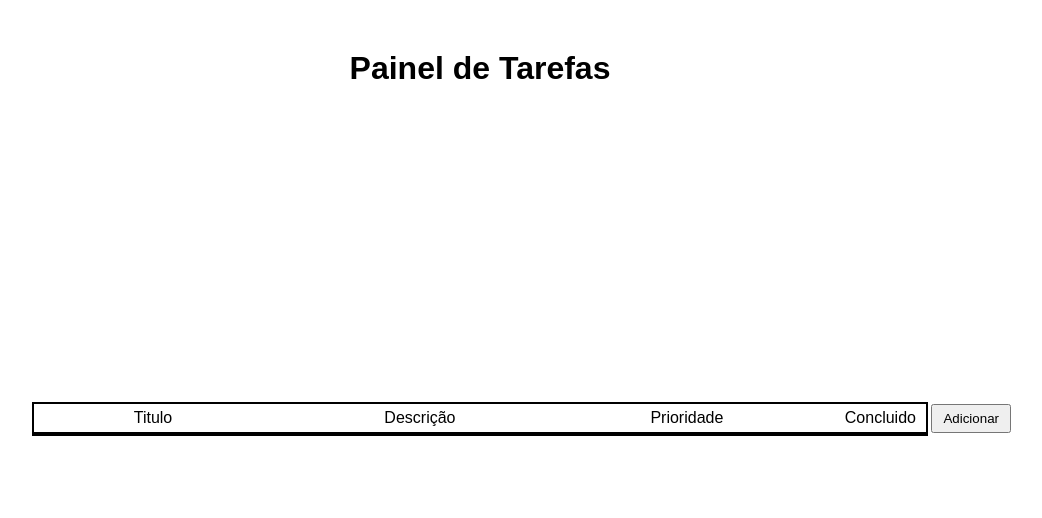
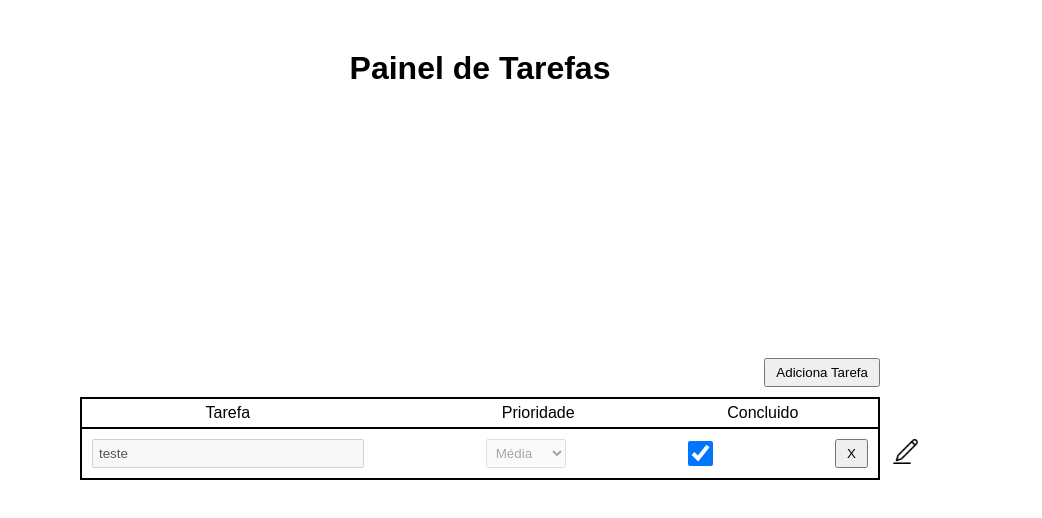
Before and after one commit to lucas4325/desafio-junior, a Next.js app: page / in a window 1280 px wide. Shown: the top 518 px of the page, without its empty margins (160-1202 px from the left). Built offline with nearby package versions, Linux system fonts and the light colour scheme.

Commit message:
listagem das tarefas com filtro, adicao, exclusao e edicao de tarefas, com niveis de prioridades e check de concluida

```diff
--- a/src/app/page.module.css
+++ b/src/app/page.module.css
@@ -19,6 +19,7 @@
 	height: 100%;
 	flex: 1;
 	display: flex;
+	flex-direction: column;
 	justify-content: center;
 	align-items: center;
 }
@@ -26,22 +27,24 @@
 .tarefas {
 	border: 2px solid black;
 	width: 70%;
+	max-width: 800px;
 	height: auto;
 	position: relative;
 }
 
 .headerTabela {
-	display: flex;
+	display: grid;
+	grid-template-columns: 35% 35% 100px 70px;
 	justify-content: space-between;
 	padding: 5px 10px;
-	/* padding-left: 50px; */
 	border-bottom: 2px solid black;
+	gap: 5%;
 }
 
 .headerTabela span {
 	display: flex;
 	justify-content: center;
-	width: 25%;
+	/* width: 25%; */
 }
 
 .headerTabela span:last-child {
@@ -54,8 +57,35 @@
 }
 
 .adicionar {
-	position: absolute;
-	right: -85px;
-	top: 0px;
+	max-width: 800px;
+	width: 70%;
+	display: flex;
+	justify-content: end;
+	margin-bottom: 10px;
+}
+
+.adicionar button{
 	padding: 5px 10px;
 }
+
+@media (max-width: 990px) {
+	.tarefas {
+		width: 80%;
+	}
+}
+
+@media (max-width: 767px) {
+	.tarefas {
+		width: 90%;
+	}
+}
+
+@media (max-width: 480px) {
+	.tarefas {
+		width: 100%;
+	}
+
+	.containerTarefas {
+		padding: 30px;
+	}
+}
--- a/src/app/page.tsx
+++ b/src/app/page.tsx
@@ -1,33 +1,103 @@
 "use client"
 
-import Linha from "@/components/linha";
+import Linha from "@/components/linha/linha";
+import Modal from "@/components/modal/modal";
 import styles from "./page.module.css";
 import { useEffect, useState } from "react";
+import { v4 } from 'uuid'
 
 
 const listaM:any = [
-
+  {
+    tarefa: 'teste',
+    prioridade: {
+      id: 2,
+      valor: 'media'
+    },
+    concluida: true,
+    id: '82219ec1-f1b4-4c48-9d46-0c040c979a80'
+  }
 ]
 
 export default function Home() {
   const [ lista, setLista ] = useState(listaM)
+  const [ isModalOpen, setIsModalOpen ] = useState(false);
+  const [ tarefa, setTarefa ] = useState('')
+  const [ prioridade, setPrioridade ] = useState({})
 
-  const addTarefa = ()=>{
+  const addTarefa = (c = false)=>{
     setLista((values:any) =>{
       return([
         ...values,
         {
-          titulo:'',
-          descricao: '',
-          prioridade: '',
-          concluida: false,
+          tarefa: tarefa,
+          prioridade: prioridade === '' || prioridade === undefined ? {id: 1 , valor :'baixa'} : prioridade ,
+          concluida: c,
+          id: v4()
         }
       ])
     })
   }
 
+  const removeTarefa = (id:string)=>{
+    let copiaLista = lista
+
+    copiaLista.map((e:any, i:number)=>{
+      if(e.id === id && !e.concluida) {
+        copiaLista.splice(i, 1)
+      }
+    })
+
+    setLista([...copiaLista])
+  }
+
+  const handleConcluido = (m:any)=>{
+    let copiaLista = lista
+
+    copiaLista.map((e:any, i:number)=>{
+      if(e.id === m.id) {
+        copiaLista[i].concluida = m.marcado
+      }
+    })
+
+    setLista([...copiaLista])
+  }
+
+  const openModal = () => {
+    setIsModalOpen(true);
+  };
+
+  const closeModal = () => {
+    setIsModalOpen(false);
+  };
+
+  const filtro = ()=>{
+    let l = lista.sort((a:any, b:any) => b.prioridade.id - a.prioridade.id);
+  }
+
+  const setaPrioridade = (e:any) => {
+    let E = e.target.value
+    let p = E == 'baixa' ? 1 : E == 'media' ? 2 : E == 'alta' ? 3 : 4
+    setPrioridade({id: p, valor: E})
+  }
+
+  const editarTarefa = (v:any)=>{
+    let copiaLista = lista
+
+    copiaLista.map((e:any, i:number)=>{
+      if(e.id === v.id) {
+        copiaLista[i].tarefa = v.input
+      }
+    })
+
+    setLista([...copiaLista])
+  }
+
   useEffect(()=>{
-    console.log(lista);
+    setPrioridade('')
+    setTarefa('')
+
+    filtro()
   }, [lista])
   return (
     <div className={styles.home}>
@@ -36,23 +106,37 @@ export default function Home() {
       </div>
 
       <div className={styles.containerTarefas}>
+        <div className={styles.adicionar} >
+          <button onClick={openModal}>Adiciona Tarefa</button>
+
+          <Modal isOpen={isModalOpen} onClose={closeModal}>
+            <input placeholder='Escreva a Tarefa' className={styles.linhaInputs} type="text" onChange={(e)=>{setTarefa(e.target.value)}} name='titulo' />
+            <select className={styles.linhaInputs} name="prioridade" onChange={setaPrioridade}>
+              <option value="baixa">Baixa</option>
+              <option value="media">Média</option>
+              <option value="alta">Alta</option>
+              <option value="urgente">Urgente</option>
+            </select>
+
+            <button onClick={()=>{closeModal();addTarefa()}}>Adicionar tarefa</button>
+          </Modal>
+        </div>
+
         <div className={styles.tarefas}>
-          <button onClick={addTarefa} className={styles.adicionar} > Adicionar</button>
-
           <div className={styles.headerTabela}>
-            <span>Titulo</span>
-            <span>Descrição</span>
+            <span>Tarefa</span>
             <span>Prioridade</span>
             <span>Concluido</span>
           </div>
 
           <div className={styles.conteudoTabela} >
             {
+              lista && lista.length >= 0 ?
               lista.map((e:any, i:number)=>{
                 return(
-                  <Linha key={i} />
+                  <Linha key={i} editarTarefa={editarTarefa} remover={(id:string)=>{removeTarefa(id)}} concluido={handleConcluido} concluida={e.concluida} tarefa={e.tarefa} prioridade={e.prioridade.valor} ID={e.id} />
                 )
-              })
+              }) : <></>
             }
           </div>
         </div>
--- a/src/components/linha.module.css
+++ /dev/null
@@ -1,20 +0,0 @@
-.linha {
-  display: flex;
-  justify-content: space-between;
-	padding: 10px 10px;
-	border-bottom: 2px solid black;
-}
-
-.linha:last-child {
-	border-bottom: none;
-}
-
-.linhaInputs {
-	width: 25%;
-	padding: 5px;
-}
-
-.checkbox {
-	width: 25px;
-	margin-right: 20px;
-}
--- a/src/components/linha.tsx
+++ /dev/null
@@ -1,42 +0,0 @@
-"use client"
-import { useState } from 'react'
-import styles from '@/components/linha.module.css'
-
-
-// interface ILinha {
-// 	titulo: string,
-// 	descricao: string,
-// 	prioridade: string,
-// }
-
-const Linha = ()=> {
-	const [inputs, setInputs] = useState()
-	const [prioridade, setPrioridade] = useState('')
-
-	const inputsChange = (e:any)=>{
-
-	}
-
-  const handleChange = (event:any) => {
-    setPrioridade(event.target.value);
-  };
-
-
-	return(
-		<div className={styles.linha}>
-			<input placeholder='Digite o titulo' className={styles.linhaInputs} type="text" onChange={inputsChange} name='titulo' />
-			<input placeholder='Digite a descrição' className={styles.linhaInputs}  type="text" onChange={inputsChange} name='descricao' />
-
-			<select className={styles.linhaInputs} value={prioridade} onChange={handleChange}>
-        <option value="baixa">Baixa</option>
-        <option value="media">Média</option>
-        <option value="alta">Alta</option>
-        <option value="urgente">Urgente</option>
-      </select>
-			<div></div>
-			<input className={styles.checkbox} type="checkbox" name="concluido" id="" />
-		</div>
-	)
-}
-
-export default Linha
--- /dev/null
+++ b/src/components/linha/linha.module.css
@@ -0,0 +1,47 @@
+.linha {
+  display: flex;
+  justify-content: space-between;
+	padding: 10px 10px;
+	border-bottom: 2px solid black;
+	position: relative;
+}
+
+.linha:last-child {
+	border-bottom: none;
+}
+
+.linhaInputs {
+	width: 35%;
+	padding: 5px;
+	/* text-align: center; */
+}
+
+.linhaSelect {
+	padding: 5px;
+	width: 80px;
+}
+
+.checkbox {
+	width: 25px;
+}
+
+.excluir {
+	padding: 5px 10px;
+}
+
+.editar {
+	width: 25px;
+	height: 25px;
+	padding: 0;
+	background-color: unset;
+	border: none;
+	cursor: pointer;
+	margin: auto 0;
+	position: absolute;
+	right: -40px;
+}
+
+.editar img {
+	width: 100%;
+	height: 100%;
+}
--- /dev/null
+++ b/src/components/linha/linha.tsx
@@ -0,0 +1,80 @@
+"use client"
+import { useEffect, useState } from 'react'
+import styles from '@/components/linha/linha.module.css'
+
+
+interface ILinha {
+	tarefa: string,
+	prioridade: 'baixa' | 'media' | 'alta' | 'urgente',
+	concluida: boolean,
+	ID: string,
+	concluido: any,
+	remover: any,
+	editarTarefa: any,
+}
+
+const Linha = ({tarefa, concluido, prioridade, concluida, ID, remover, editarTarefa }:ILinha)=> {
+	const [ c, setC ] = useState(concluida)
+	const [ editar, setEditar ] = useState<boolean>(true)
+	const [ input, setInput ] = useState(tarefa)
+
+
+	const marcado = (event:any)=>{
+		setC(event.target.checked)
+		concluido({id: ID, marcado: event.target.checked})
+	}
+
+	const remove = ()=>{
+		remover(ID)
+	}
+
+	const editarOpen = ()=>{
+		setEditar(false)
+	}
+
+	const desabilitarEdicao = ()=>{
+		setEditar(true)
+	}
+
+	const enter = (e:any) =>{
+		if (e.key === 'Enter') {
+			desabilitarEdicao()
+		}
+	}
+
+	const editaInput = (e:any) => {
+		setInput(e.target.value)
+	}
+
+	useEffect(()=>{
+		setC(concluida)
+	}, [concluida])
+
+	useEffect(()=>{
+		editarTarefa({id: ID, input: input})
+	}, [input])
+
+	useEffect(()=>{
+		setInput(tarefa)
+	}, [tarefa])
+	return(
+		<div className={styles.linha} >
+			<input onBlur={desabilitarEdicao} onKeyDown={enter} onChange={editaInput} placeholder='Escreva a Tarefa' disabled={editar} value={input} className={styles.linhaInputs} type="text" name='titulo' />
+
+			<select className={styles.linhaSelect} disabled={true} value={prioridade} name="prioridade" >
+				<option value="baixa">Baixa</option>
+				<option value="media">Média</option>
+				<option value="alta">Alta</option>
+				<option value="urgente">Urgente</option>
+			</select>
+
+			<input className={styles.checkbox} type="checkbox" checked={c} name="concluido" onClick={marcado} />
+
+			<button className={styles.excluir} onClick={remove}>X</button>
+
+			<button className={styles.editar} onClick={editarOpen}><img src="editar.png" alt="" /></button>
+		</div>
+	)
+}
+
+export default Linha
--- /dev/null
+++ b/src/components/modal/modal.module.css
@@ -0,0 +1,36 @@
+.modalOverlay {
+  position: fixed;
+  top: 0;
+  left: 0;
+  right: 0;
+  bottom: 0;
+  background-color: rgba(0, 0, 0, 0.5);
+  display: flex;
+  justify-content: center;
+  align-items: center;
+  z-index: 1000;
+}
+
+/* Conteúdo do modal */
+.modalContent {
+  display: flex;
+  flex-direction: column;
+  gap: 20px;
+  background-color: white;
+  padding: 20px;
+  border-radius: 8px;
+  width: 400px;
+  position: relative;
+  box-shadow: 0 4px 8px rgba(0, 0, 0, 0.2);
+}
+
+/* Botão de fechar */
+.modalClose {
+  position: absolute;
+  top: 0px;
+  right: 0px;
+  background: transparent;
+  border: none;
+  font-size: 18px;
+  cursor: pointer;
+}
--- /dev/null
+++ b/src/components/modal/modal.tsx
@@ -0,0 +1,52 @@
+// "use client"
+
+import styles from '@/components/modal/modal.module.css'
+// import { useState } from 'react'
+
+
+// const Modal = () => {
+//   const [ openModal, setOpenModal ] = useState(false)
+// 	const [prioridade, setPrioridade] = useState('')
+
+// 	const inputsChange = (e:any)=>{
+
+// 	}
+
+//   const handleChange = (event:any) => {
+//     setPrioridade(event.target.value);
+//   };
+
+
+//   return (
+//     <div className={styles.modal} >
+//       <input placeholder='Escreva a Tarefa' className={styles.input} type="text" onChange={inputsChange} name='titulo' />
+
+//       <select className={styles.prioridade} value={prioridade} onChange={handleChange}>
+//         <option value="baixa">Baixa</option>
+//         <option value="media">Média</option>
+//         <option value="alta">Alta</option>
+//         <option value="urgente">Urgente</option>
+//       </select>
+//     </div>
+//   )
+// }
+
+// export default Modal
+
+
+import React, { useEffect } from 'react';
+
+const Modal = ({ isOpen, onClose, children }:any) => {
+  if (!isOpen) return null;
+
+  return (
+    <div className={styles.modalOverlay} onClick={onClose}>
+      <div className={styles.modalContent} onClick={(e) => e.stopPropagation()}>
+        <button className={styles.modalClose} onClick={onClose}>X</button>
+        {children}
+      </div>
+    </div>
+  );
+};
+
+export default Modal;
```
Also changed, not shown: package.json (+4 -3 lines), public/editar.png (added), 1 other file (tests, documents, lock files or other folders).
